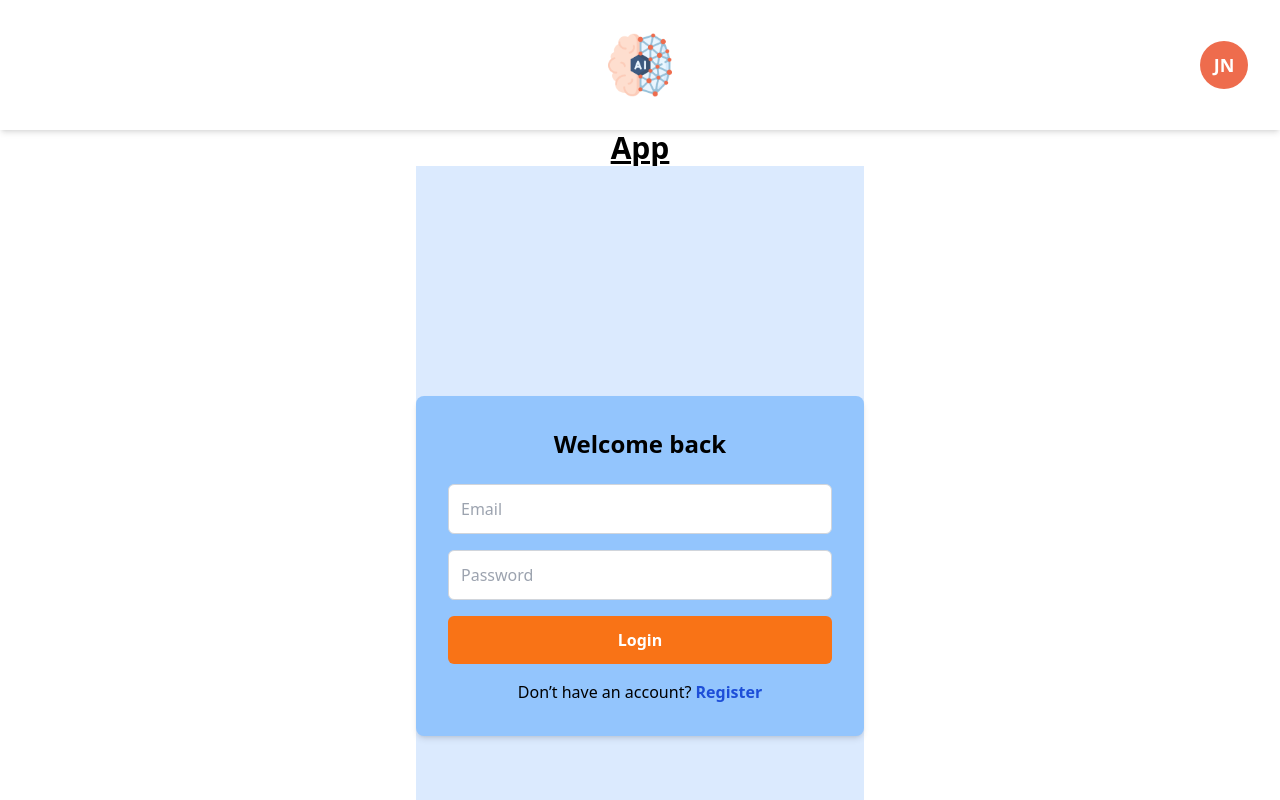
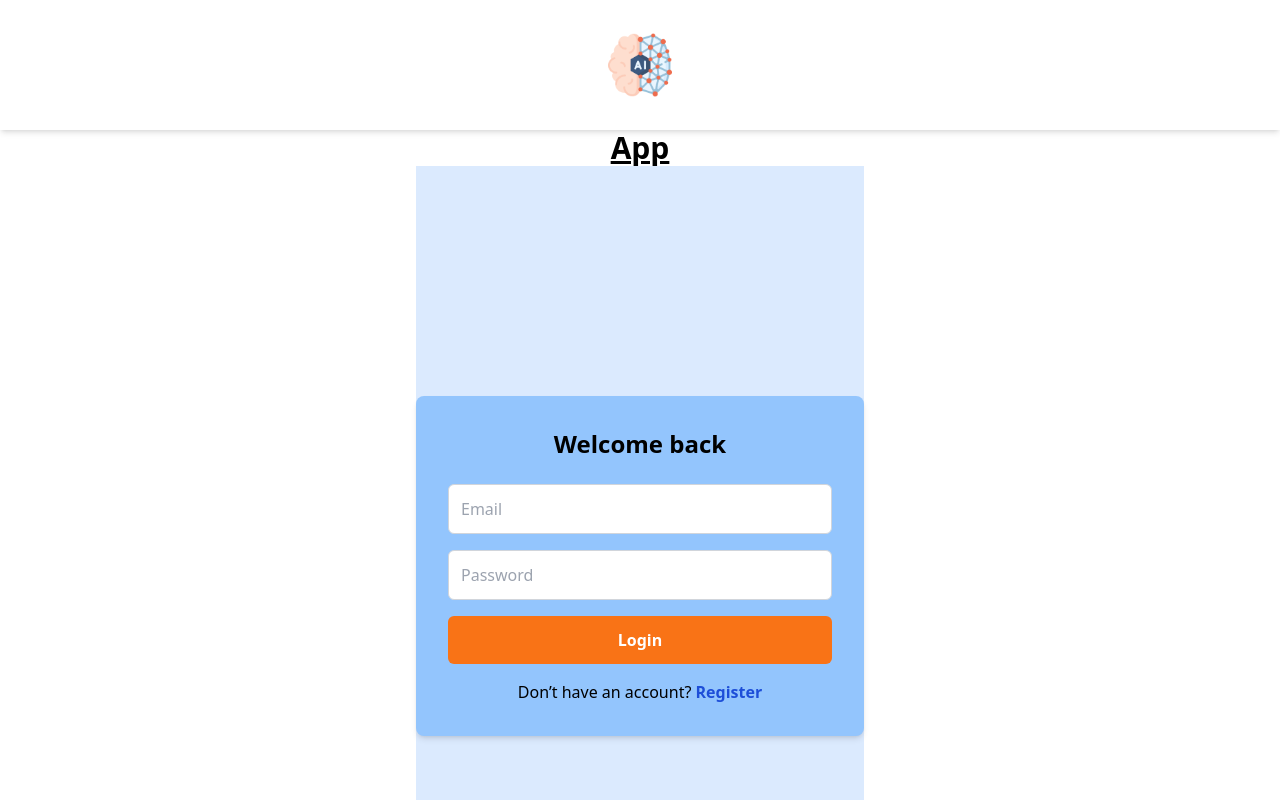
Before and after one commit to dolfa321/SaMaLe, a React (Create React App) app in the folder frontend/: page /login in a window 1280 px wide. Shown: the top 800 px of the page. Built offline with nearby package versions, Linux system fonts and the light colour scheme; no server answers.

Commit message:
Set usser session when logging in and logging out

```diff
--- a/frontend/src/components/Header.jsx
+++ b/frontend/src/components/Header.jsx
@@ -1,28 +1,24 @@
-import React from 'react';
-import logo from '../assets/logotip.png';
-import {Link} from "react-router-dom";
-
+import React from "react";
+import logo from "../assets/logotip.png";
+import { Link } from "react-router-dom";
+import { UserContext } from "../context/userContext";
+import { useContext } from "react";
 
 const Header = () => {
-
-    const isLoggedIn = true;
-    const user = { firstName: "Janez", lastName: "Novak" };
-
-    const initials = user.firstName[0].toUpperCase() + user.lastName[0].toUpperCase();
+  const { user } = useContext(UserContext);
 
   return (
     <header className="relative h-[130px] bg-white shadow-md flex items-center justify-between px-8">
       <div className="flex-1 flex justify-center">
         <Link to="/">
-                    <img src={logo} alt="AI Logo" className="h-16 cursor-pointer"/>
+          <img src={logo} alt="AI Logo" className="h-16 cursor-pointer" />
         </Link>
       </div>
 
-            {isLoggedIn && (
+      {user && (
         <div className="absolute right-8">
-                    <div
-                        className="w-12 h-12 bg-[#EE6C4D] text-white rounded-full flex items-center justify-center text-lg font-bold">
-                        {initials}
+          <div className="w-12 h-12 bg-[#EE6C4D] text-white rounded-full flex items-center justify-center text-lg font-bold">
+            {user.name[0].toUpperCase() + user.lastname[0].toUpperCase()}
           </div>
         </div>
       )}
--- a/frontend/src/pages/Login.jsx
+++ b/frontend/src/pages/Login.jsx
@@ -1,7 +1,9 @@
 import { useState } from "react";
 import axios from "axios";
 import { useNavigate } from "react-router-dom";
+import { useContext } from "react";
 import toast from "react-hot-toast";
+import { UserContext } from "../context/userContext";
 function LoginForm() {
   const navigate = useNavigate();
 
@@ -9,6 +11,7 @@ function LoginForm() {
     email: "",
     password: "",
   });
+  const { setUser } = useContext(UserContext);
 
   const handleSubmit = async (event) => {
     event.preventDefault();
@@ -26,6 +29,7 @@ function LoginForm() {
 
       if (response.status === 200) {
         toast.success("Login successful!");
+        setUser(response.data);
         navigate("/");
       } else {
         toast.error("Unexpected response status");
--- a/frontend/src/pages/Profile.jsx
+++ b/frontend/src/pages/Profile.jsx
@@ -1,15 +1,16 @@
 import { UserContext } from "../context/userContext";
 import { useContext } from "react";
 import axios from "axios";
-import { Link, useNavigate } from "react-router-dom";
+import { Link } from "react-router-dom";
 import toast from "react-hot-toast";
 export default function Profile() {
-  const { user } = useContext(UserContext);
+  const { user, setUser } = useContext(UserContext);
 
   const handleLogout = async () => {
     const response = await axios.post("/auth/logout");
     if (response.status === 200) {
       toast.success("Logout successful!");
+      setUser(null);
     }
   };
   return (
```
Lines whose indentation alone changed are shown as unchanged.
